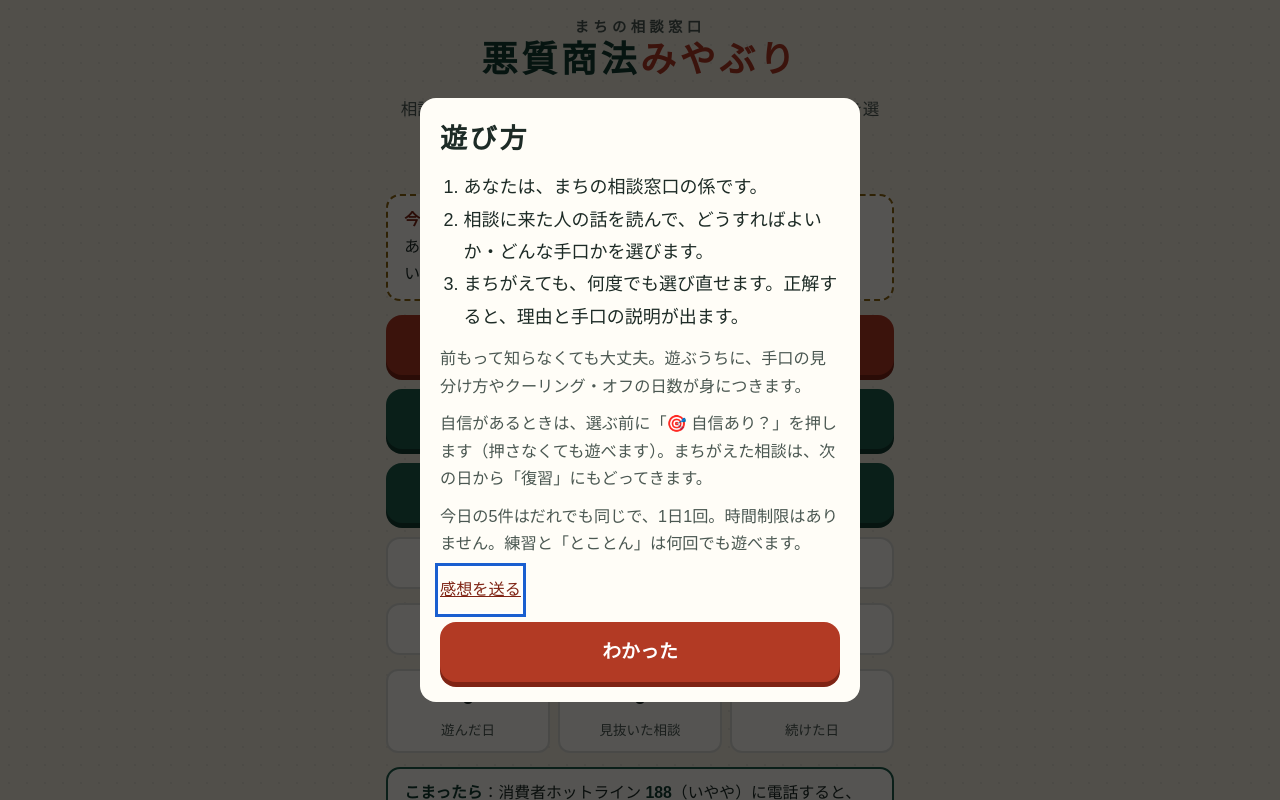
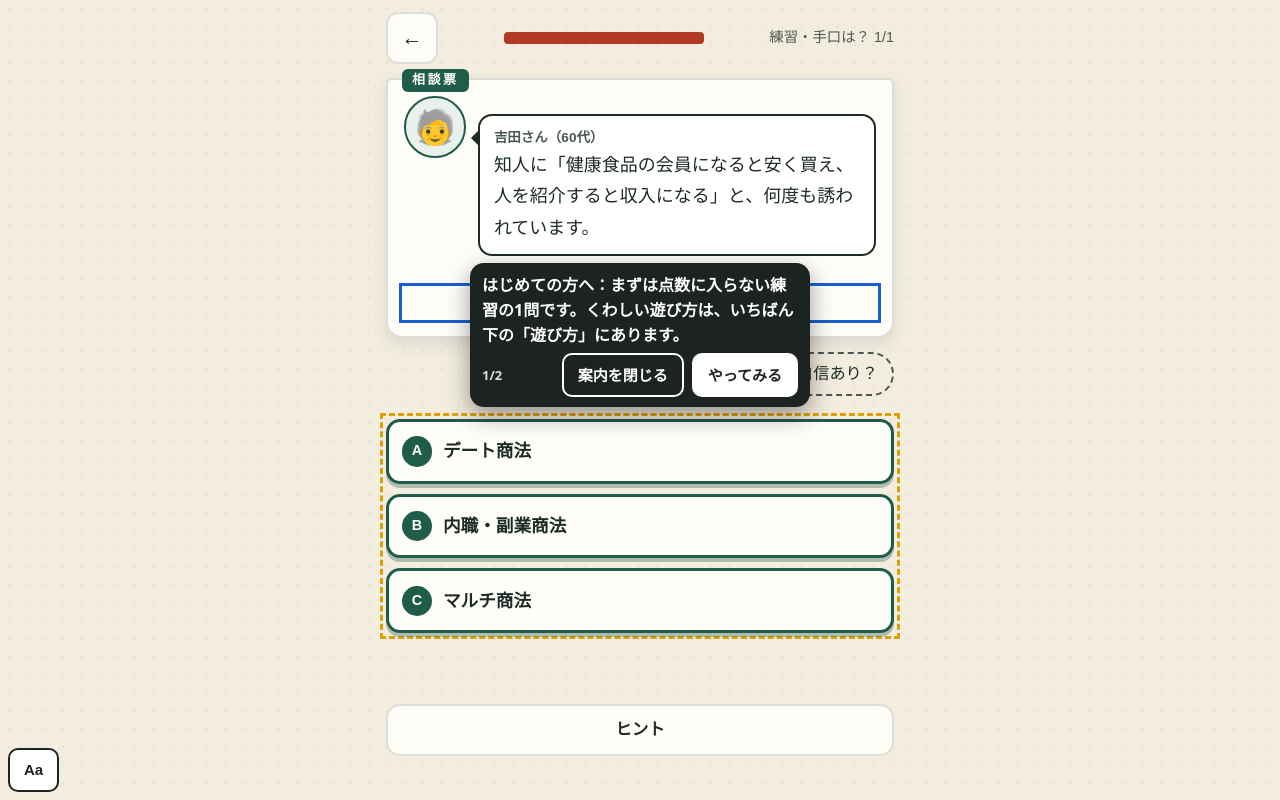
Before and after one commit to satou-aaaaa/akushitsu-miyaburi, a plain HTML site: page index.html in a window 1280 px wide. Shown: the top 800 px of the page. Drawn offline with Linux system fonts and the light colour scheme; a web font is replaced by a local one.

Commit message:
ひな形の共通部品を写す（shared-workflows c33e3ce） (#16)
Co-authored-by: template-sync <41898283+github-actions[bot]@users.noreply.github.com>

```diff
--- a/index.html
+++ b/index.html
@@ -357,7 +357,8 @@ html.a11y-say body{padding-bottom:calc(64px + env(safe-area-inset-bottom,0px))!i
 //      （incidents/2026-11-21-hand-copied-helpers-drift.md）。
 //      あわせて、はじめて遊ぶ人への案内（吹き出し Core.coach）を足した。長い「遊び方」の窓の代わりに、練習の1問を遊びながら
 //      その場で一言ずつ教える（NN/g「Mobile Instructional Overlays」・Andersen ほか CHI 2012「The Impact of Tutorials on Games of Varying Complexity」）。
-//   3: 2026-11-22 吹き出しを出しているあいだ 0.4 秒ごとに場所を測り直す（古い場所に残って押す所を隠すことがあった）。ボタンの字を「案内を閉じる」に
+//   3: 2026-11-22 吹き出しを出しているあいだ 0.4 秒ごとに場所を測り直す（古い場所に残って押す所を隠すことがあった）。ボタンの字を「案内を閉じる」に。
+//      段の wait（その所が出るまで待つ）を足した。全ゲームの「はじめての練習」を sync-template の migrateFirstPlay が足すため
 //   2: 2026-11-22 感想フォームのゲーム名を、渡さなければ題（<title>）から入れる。sync-template が全ゲームを game-core に切り替える（migrateCore）ため
 // 決まり: 外へ通信しない。ゲームの関数の名前（toast・buzz など）は上書きしない（Core.toast などで呼ぶ）。
 (function () {
@@ -443,6 +444,7 @@ html.a11y-say body{padding-bottom:calc(64px + env(safe-area-inset-bottom,0px))!i
   //   sel   …… 吹き出しを付ける所。まだ画面に無いあいだは待つ（ゲームが画面を作り直しても付け直す）
   //   until …… その所が画面に出たら次へ進む（答えた・正解した など）。無ければ sel を押したら次へ
   //   button …… 押すと次へ進むボタンの字（読むだけの吹き出し）
+  //   wait  …… その所が画面に出るまで、この吹き出しは出さずに待つ（答えたあとにだけ「次へ」を指す など）
   //   pos   …… "below"（既定）か "above"。その側に場所が無ければ、ページを少し動かして場所を空ける（読む所を隠さないため）
   // 吹き出しは押す所を隠さない（上か下の空いたほうに出す）。「案内を閉じる」と Esc でいつでもやめられる。
   const coach = (() => {
@@ -477,7 +479,7 @@ html.a11y-say body{padding-bottom:calc(64px + env(safe-area-inset-bottom,0px))!i
       while (steps && i < steps.length && steps[i].until && find(steps[i].until)) i++;
       if (!steps) return;
       if (i >= steps.length) return stop(true);
-      const st = steps[i], el = find(st.sel);
+      const st = steps[i], el = st.wait && !find(st.wait) ? null : find(st.sel);
       if (!el) { box.hidden = true; mark(null); return; }
       box.hidden = false; mark(el);
       const fresh = shown !== i;
@@ -831,7 +833,7 @@ function home() {
   $("go-cal").onclick = () => cal();
   $("go-ach").onclick = achView;
   bindFooter();
-  if (!s.tut) openHow();
+  if (!s.tut) firstPlay();
 }
 const CATS = [["n", "手口を見抜く", "どんな手口かを当てる"], ["a", "どうする？", "いちばんよい動き方を選ぶ"], ["co", "クーリング・オフ", "できる？ 最後の日は？"], ["all", "まぜて5件", "全部の種類から"]];
 function practiceMenu() {
@@ -845,6 +847,31 @@ function practiceMenu() {
   document.querySelectorAll(".lv button").forEach((b) => (b.onclick = () => startRun("p", b.dataset.c)));
   bindFooter(); toTop();
 }
+// first-play:begin（shared-workflows の scripts/sync-template.mjs が足した。直すときはひな形を直す）
+// はじめての人：長い「遊び方」の窓を出さず、点数に入らない練習の1問を遊びながら、吹き出しで一言ずつ教える（game-core の Core.coach）。
+// 「見た」は始めたその場で残す（途中でやめても、次からはふつうに始まる。くわしい遊び方はいつでもいちばん下の「遊び方」から）
+const FIRST_STEPS = [
+  { sel: "#choices", button: "やってみる", text: "はじめての方へ：まずは点数に入らない練習の1問です。くわしい遊び方は、いちばん下の「遊び方」にあります。" },
+  { sel: "#next", wait: ".verdict", text: "できました。わけを読んだら、ここを押して進みます。" },
+];
+function firstPlay() {
+  save((s) => { s.tut = true; });
+  // 練習の入り口を開いて、いちばん上（いちばんやさしい）を押す。無ければ前の形（遊び方の窓）にもどす
+  practiceMenu();
+  const b = document.querySelector(".lv button");
+  if (!window.Core || !Core.coach || !b) { home(); return openHow(); }
+  b.click();
+  // 練習は1問だけにする（数を減らしてから描き直す）。問題の数を決めているゲーム（読み直しで数のちがう回を捨てる）は、元の数のまま
+  const keep = JSON.stringify((load().runs || {}).p || null);
+  save((s) => { const r = s.runs && s.runs.p; if (r && Array.isArray(r.list)) r.list = r.list.slice(0, 1); });
+  if (keep !== "null" && !(load().runs || {}).p) save((s) => { s.runs.p = JSON.parse(keep); });
+  play();
+  const seen = (q) => { const e = document.querySelector(q); return !!e && e.getBoundingClientRect().height > 0; };
+  FIRST_STEPS[0].sel = ["#choices","#app h1","#app header","#app"].find(seen) || "#app";
+  // 案内を閉じた（Esc も）ら、1問の練習の途中経過を残さずにホームへ（ふだんの練習の「続きから」を出さない）
+  Core.coach.start(FIRST_STEPS, { home, onEnd: (done) => { if (done === false) { save((s) => { const r = s.runs && s.runs.p; if (r && !(r.res || []).length) delete s.runs.p; }); home(); } } });
+}
+// first-play:end
 function startRun(mode, opt) {
   const k = todayKey(); let ng = false;
   save((s) => {
```
Also changed, not shown: qa/run.mjs (+7 -6 lines).
